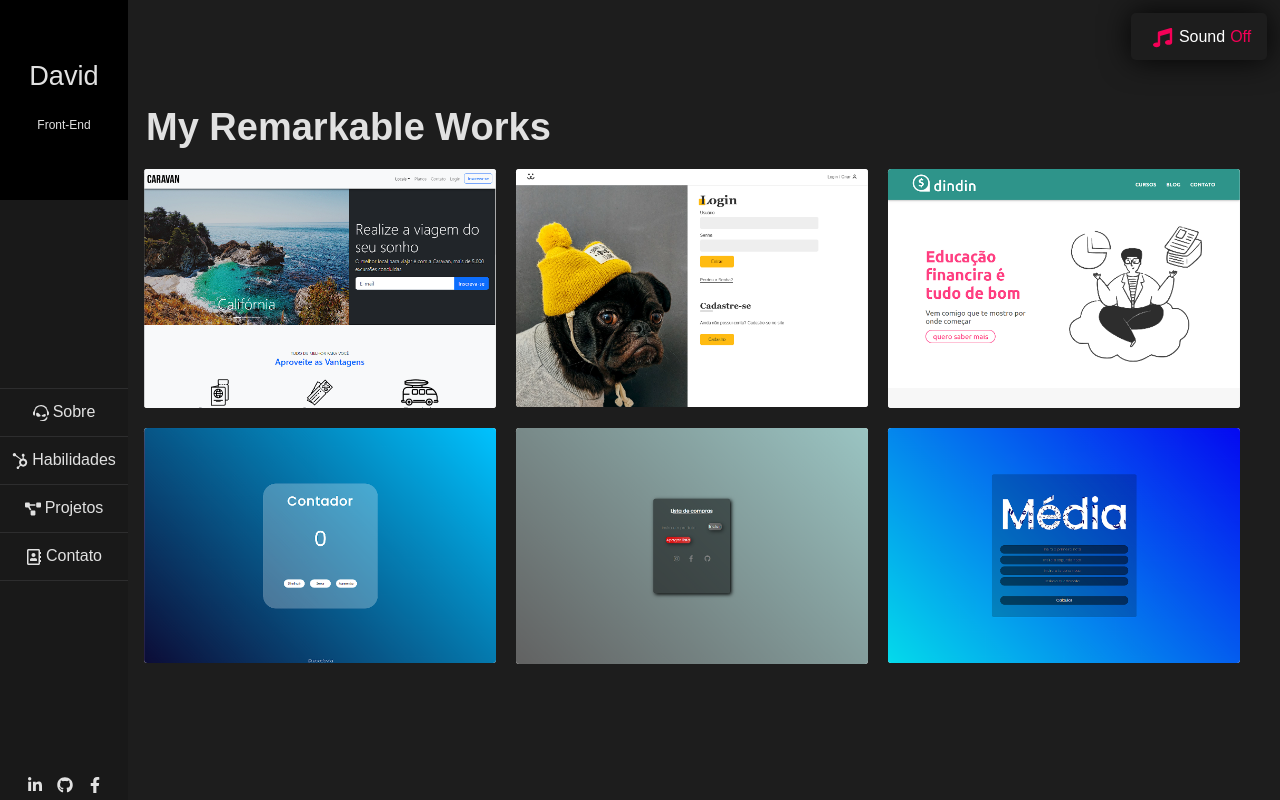
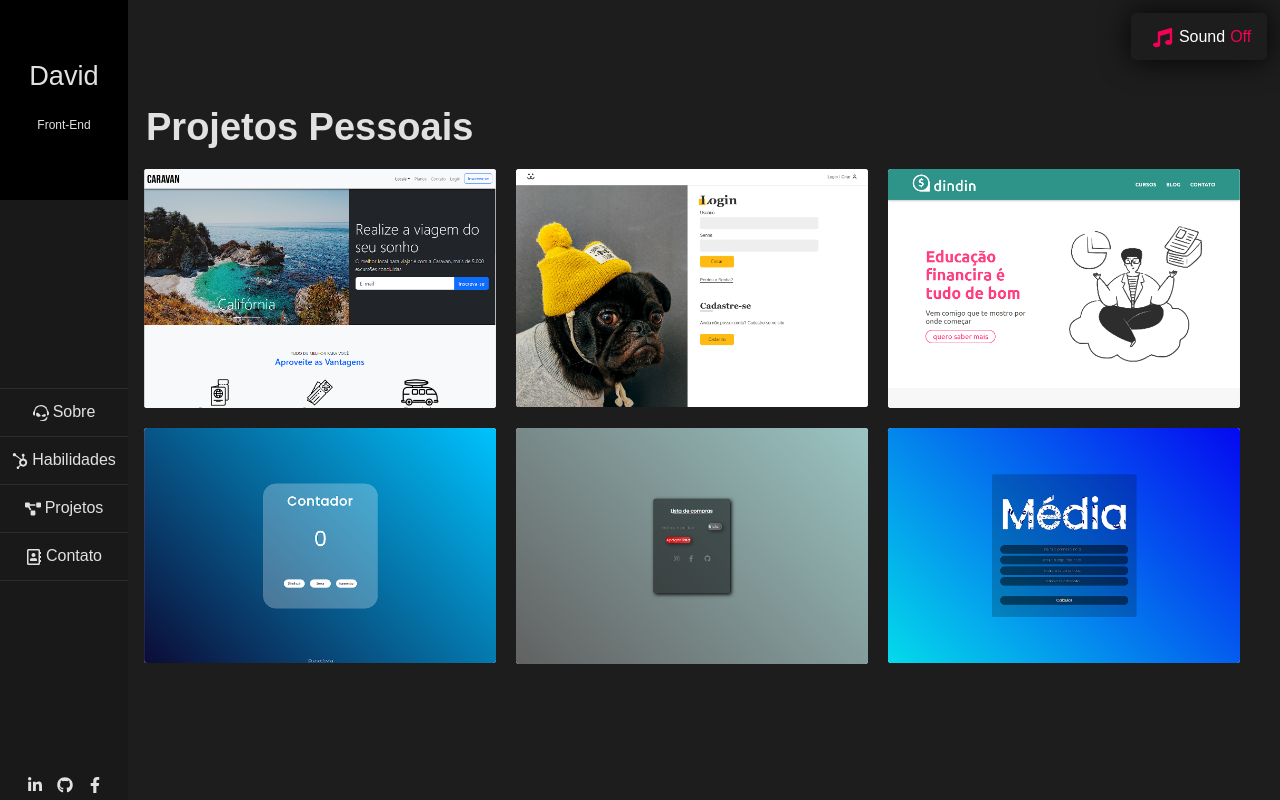
Before and after one commit to Leoodaviid/portfolio-david, a React (Create React App) app: page /projetos in a window 1280 px wide. Built offline with nearby package versions, Linux system fonts and the light colour scheme.

Commit message:
ajustes finais

```diff
--- a/src/components/SectionProjetos/SectionProjetos.tsx
+++ b/src/components/SectionProjetos/SectionProjetos.tsx
@@ -12,7 +12,7 @@ const SectionProjetos = () => {
     <ProjetosStyle>
       <div id="portfolios">
         <div className="container">
-          <h2 className="section-title">My Remarkable Works</h2>
+          <h2 className="section-title">Projetos Pessoais</h2>
           <div className="row">
             <div className="col-md-12"></div>
             <div id="portfolio" className="row ">
```
